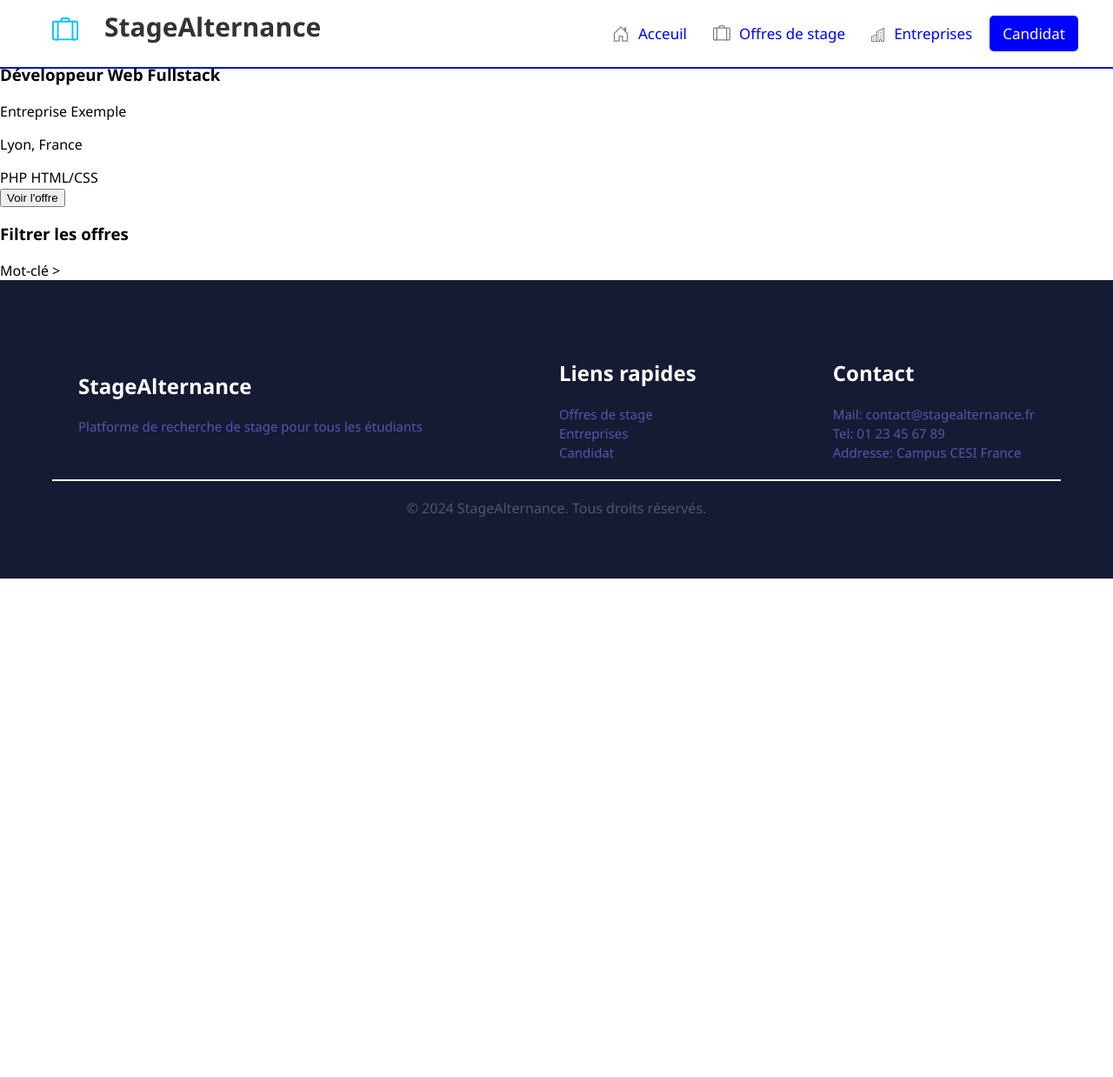
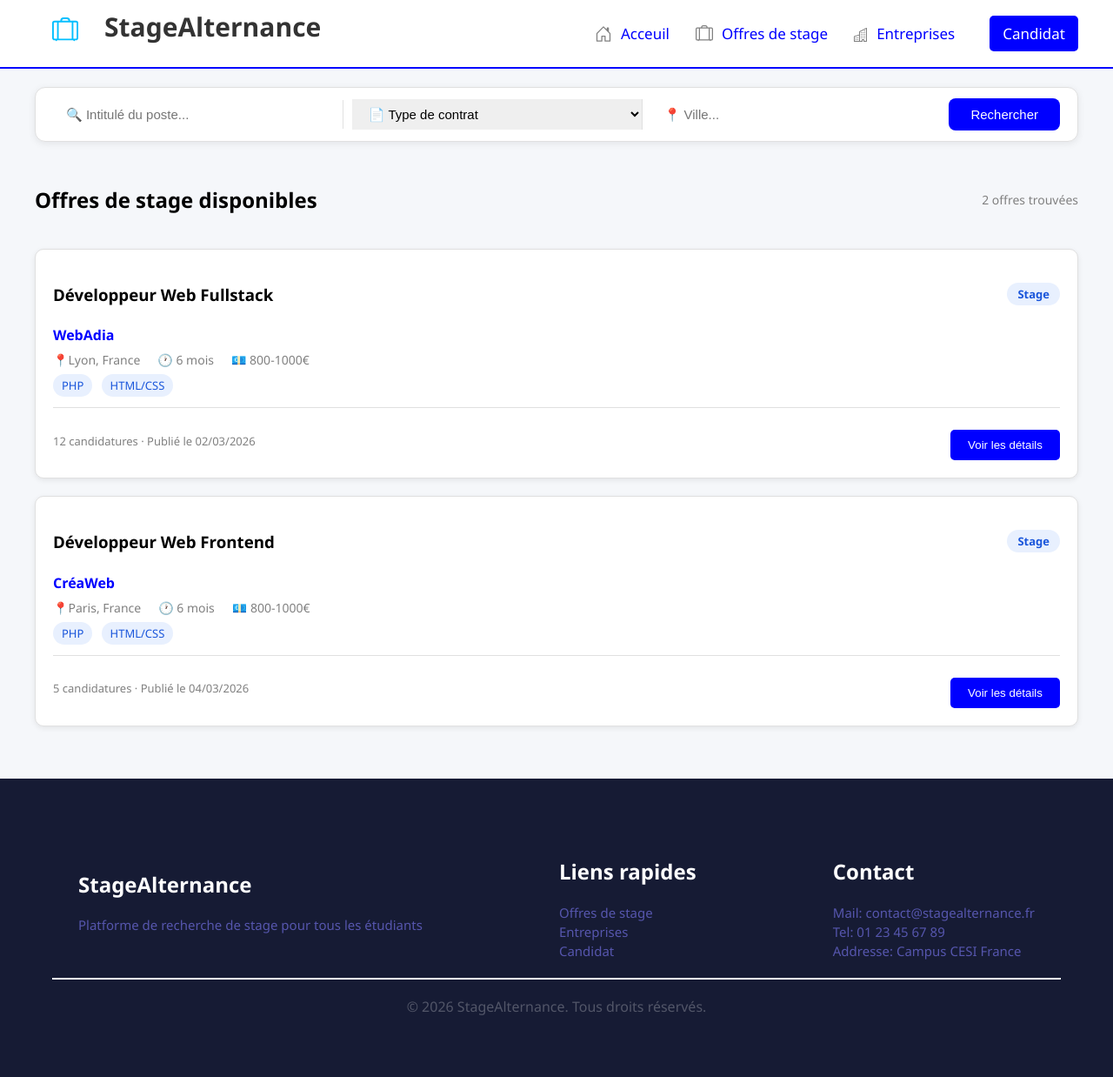
Before and after one commit to dkinhou/Projet-web4all, a PHP site: page /offres.html in a window 1280 px wide. Shown: the whole page at 87% size. Before the commit the page ends 665 px from the top, so only its background shows below. Run offline with PHP 8.4, Linux system fonts and the light colour scheme.

Commit message:
Amélioration page offres v1

```diff
--- a/offres.css
+++ b/offres.css
@@ -81,9 +81,146 @@ body {
     font-family:'Segoe UI', Tahoma, Geneva, Verdana, sans-serif;
 }
 
+main{
+    padding: 100px 40px 40px 40px; /*On choisis 100px en haut pour ne pas être sous la navbar fixe*/
+    background-color: #f5f7fa; /*Fond gris clair pour toute la page*/
+}
 
+.barre-recherche {
+    display: flex; /*les champs côte à cotes*/
+    align-items: center;
+    gap: 10px;
+    background-color: white;
+    border:1px solid #e0e0e0;
+    border-radius: 12px;
+    padding: 12px 20px;
+    margin-bottom: 30px;
+    box-shadow: 0 2px 8px rgba(0,0,0,0.08); /*Ombre légère pour faire ressortir la barre de recherche*/
+}
 
+.barre-recherche input,
+.barre-recherche select{
+    border: none; /*Pas de bordure sur les champs*/
+    outline: none; /*Pas de contour bleu au clic*/
+    font-size: 15px;
+    padding: 8px 15px;
+    flex: 1; /*Pour que chaque champ prenne l'espace disponible*/
+    border-right: 1px solid #e0e0e0; /*séparateur à droite*/
+}
 
+.barre-recherche input:last-of-type{
+    border-right:none; /*pas de séparateur sur le dernier champ*/
+}
+.btn-rechercher{
+    background-color: blue;
+    color: white;
+    border: none;
+    padding: 10px 25px;
+    border-radius: 8px;
+    cursor: pointer;
+    font-size: 15px;
+    white-space: nowrap; /*Empêche le texte de se casser sur plusieurs lignes*/
+}
+
+.liste-offres {
+    flex: 1; /*la section prends tout l'espace restant après l'aside*/
+}
+
+.btn-rechercher:hover{
+    background-color: darkblue;
+}
+
+.liste-header{
+    display: flex;
+    justify-content:space-between;
+    align-items: center;
+    margin-bottom: 20px;
+}
+
+.compteur{
+    color: grey;
+    font-size: 14px;
+}
+.carte-offre {
+    background-color: white;
+    border: 1px solid #e0e0e0; /*Bordure grise légère*/
+    border-radius: 10px; /*Pour avoir les coins arrondis*/
+    padding: 20px; /*Espace intérieur de la carte*/
+    margin-bottom: 20px; /*Espace entre les cartes*/
+    box-shadow: 0 2px 6px rgba(0,0,0,0.08); /*Ombre légère lorsque le curseur arrive dessus*/
+}
+
+.nom-entreprise{
+    color: blue;
+    font-weight: bold;
+    margin: 5px 0;
+}
+
+.lieu{
+    color: grey;
+    font-size: 14px;
+}
+
+span.competences{
+    background-color: #e8f0fe; /*Fond bleu clair*/
+    color: #1a56db; /*Texte bleu foncé*/
+    padding: 4px 10px;
+    border-radius: 20px; /*Pour avoir les bords arrondis*/
+    font-size: 13px;
+    margin-right: 6px;
+}
+
+.details-btn{
+    background-color: blue;
+    color: white;
+    border: none;
+    padding: 10px 20px;
+    border-radius: 5px;
+    margin-top: 10px;
+}
+
+.details-btn:hover {
+    background-color: darkblue;
+    cursor: pointer;
+}
+
+.carte-header{
+    display: flex;
+    justify-content: space-between; /*Titre à gauche, tag à droite */
+    align-items: center;
+    margin-bottom: 5px;
+}
+
+.tag-contrat{
+    background-color: #e8f0fe; /*Fond bleu clair*/
+    color: #1a56db;
+    padding: 4px 12px;
+    border-radius: 20px;
+    font-size: 13px;
+    font-weight: bold;
+}
+
+.carte-infos{
+    display: flex;
+    gap: 20px;
+    color: grey;
+    font-size: 14px;
+    margin: 8px 0;
+}
+
+.carte-footer{
+    display:flex;
+    justify-content: space-between; /*Candidatures à gauche, bouton à droite*/
+    align-items: center;
+    margin-top: 15px;
+    padding-top: 15px;
+    border-top: 1px solid #e0e0e0; /*Ligne de séparation*/
+}
+
+.nb-candidatures{
+    color: grey;
+    font-size: 13px;
+}
 
 footer {
     padding: 50px 60px;
--- a/offres.html
+++ b/offres.html
@@ -42,37 +42,75 @@
                         </svg>
                     </div>
                     <div><a href="entreprises.html">Entreprises</a></div>
-                    <div><a href="candidat.html" class="nav-btn"><span>Candidat</span></a></div>
                 </div>
+                <div><a href="candidat.html" class="nav-btn"><span>Candidat</span></a></div>
             </div>
         </nav>
     </header>
 
     <main>
+        <div class ="barre-recherche">
+            <input type="text" placeholder="🔍 Intitulé du poste...">
+            <select>
+                <option value="">📄 Type de contrat</option>
+                <option value="stage">Stage</option>
+                <option value="alternance">Alternance</option>
+            </select>
+            <input type="text" placeholder="📍 Ville...">
+            <button class="btn-rechercher">Rechercher</button>
+        </div>
 
-        <section class="liste-offres"></section>
-            <h2>Offres de stage</h2>
+        <section class="liste-offres">
+
+        <div class="liste-header">
+            <h2>Offres de stage disponibles</h2>
+            <span class="compteur">2 offres trouvées</span>
+        </div>
 
             <article class="carte-offre"> <!-- Carte d'une offre de stage -->
-                <h3>Développeur Web Fullstack</h3> <!-- Titre de l'offre -->
-                <p class ="nom-entreprise">Entreprise Exemple</p> <!-- Nom de l'entreprise -->
-                <p class="lieu">Lyon, France</p> <!-- Lieu du stage -->
+                <div class="carte-header">
+                    <h3>Développeur Web Fullstack</h3> <!-- Titre de l'offre -->
+                    <span class="tag-contrat">Stage</span>
+                </div>
+                <p class ="nom-entreprise">WebAdia</p> <!-- Nom de l'entreprise -->
+                <div class="carte-infos">
+                    <span>📍Lyon, France</span>
+                    <span>🕐 6 mois</span>
+                    <span>💶 800-1000€</span>
+                </div>
                 <div class="competences">   <!-- Tag des compétences requises -->
                     <span class="competences">PHP</span>
-                    <span class="compences">HTML/CSS</span>
+                    <span class="competences">HTML/CSS</span>
                 </div>
-                <button clas="details-btn">Voir l'offre</button> <!-- Bouton pour voir les détails d'une offre -->
+                <div class="carte-footer">
+                    <span class="nb-candidatures"> 12 candidatures · Publié le 02/03/2026</span>
+                    <button class="details-btn">Voir les détails</button> <!-- Bouton pour voir les détails d'une offre -->
+                </div>
+            </article>
+
+            <article class="carte-offre"> <!-- Carte d'une offre de stage -->
+                <div class="carte-header">
+                    <h3>Développeur Web Frontend</h3> <!-- Titre de l'offre -->
+                    <span class="tag-contrat">Stage</span>
+                </div>
+                <p class ="nom-entreprise">CréaWeb</p> <!-- Nom de l'entreprise -->
+                <div class="carte-infos">
+                    <span>📍Paris, France</span>
+                    <span>🕐 6 mois</span>
+                    <span>💶 800-1000€</span>
+                </div>
+                <div class="competences">   <!-- Tag des compétences requises -->
+                    <span class="competences">PHP</span>
+                    <span class="competences">HTML/CSS</span>
+                </div>
+                <div class="carte-footer">
+                    <span class="nb-candidatures"> 5 candidatures · Publié le 04/03/2026</span>
+                    <button class="details-btn">Voir les détails</button> <!-- Bouton pour voir les détails d'une offre -->
+                </div>
             </article>
         </section>
+    </main>
 
-    <aside class="Barre de recherche">
-        <h3>Filtrer les offres</h3>
-        <form action="#" method="GET" class="filter-form">
-            <label for="keyword">Mot-clé</label>
-            >
-        </form>
-    </aside>
-    </main>
      <footer>
             <div class="footer-content">
                 <div>
@@ -94,7 +132,7 @@
             </div>
 
             <div class="barre"></div>
-            <div class="copyright">© 2024 StageAlternance. Tous droits réservés.</div>
+            <div class="copyright">© 2026 StageAlternance. Tous droits réservés.</div>
     </footer>
 </body>
 </html>
```
